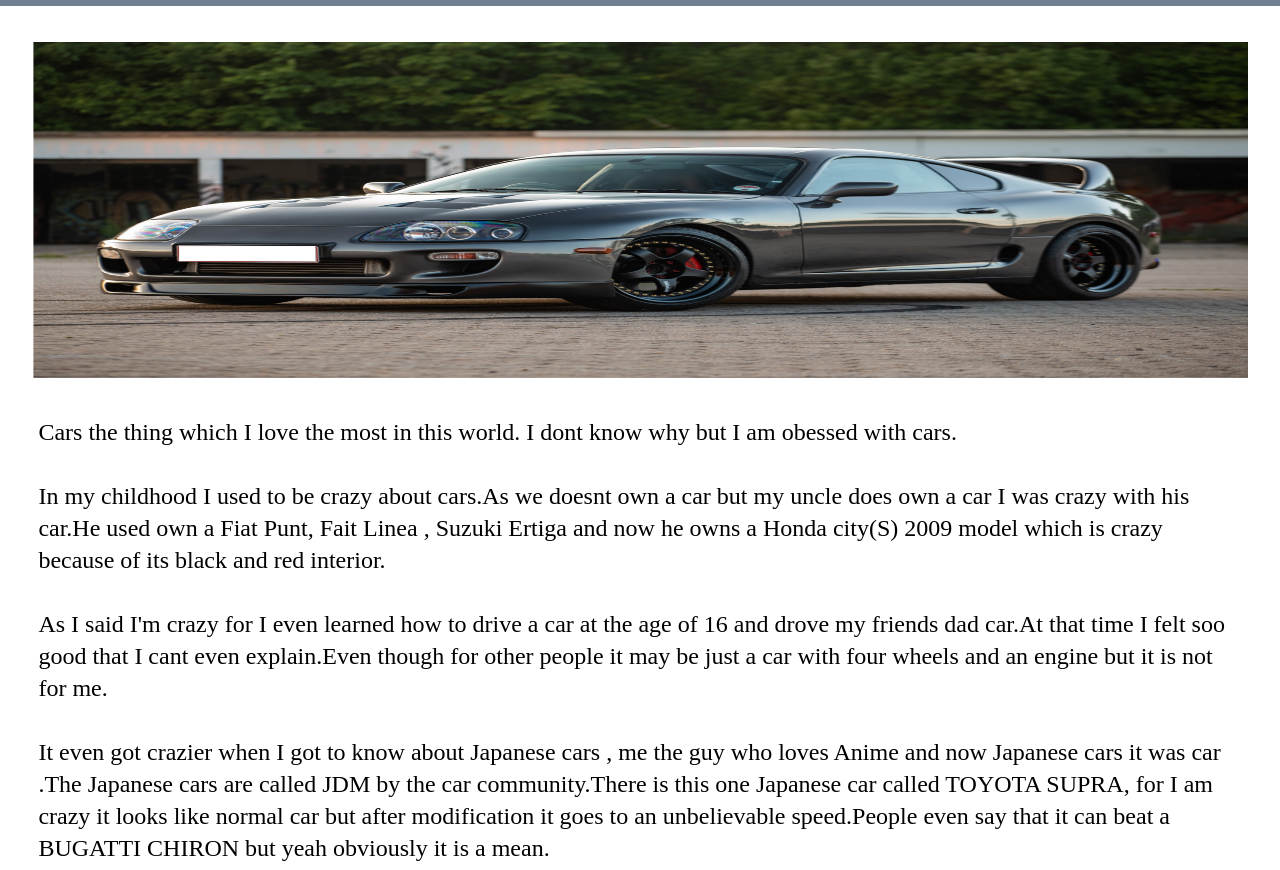
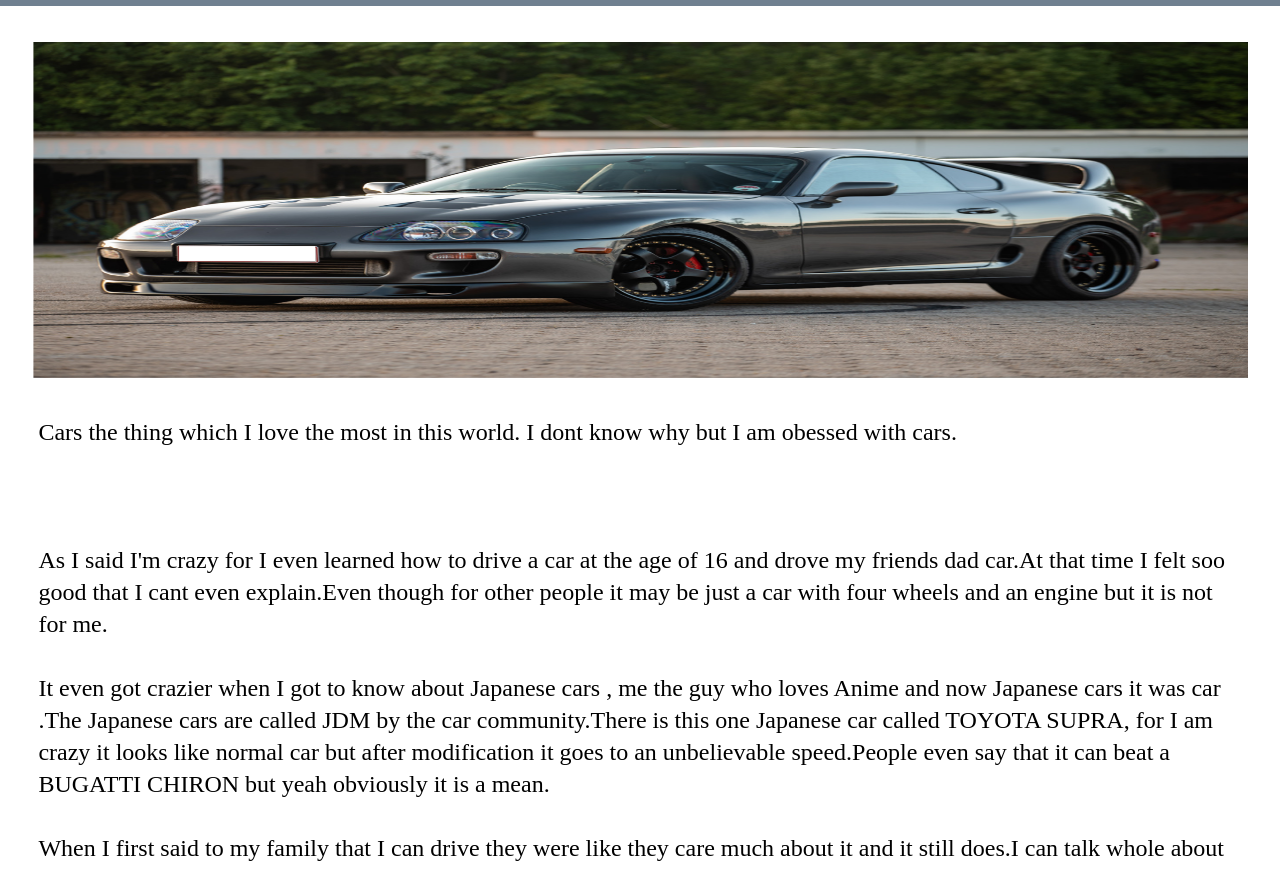
Before and after one commit to MohammedDayan03/forbearance.github.io, a plain HTML site: page cars.html in a window 1280 px wide. Shown: the part 82-952 px from the top of the page. Drawn offline with Linux system fonts and the light colour scheme.

Commit message:
cars.html

```diff
--- a/cars.html
+++ b/cars.html
@@ -28,8 +28,7 @@
 
 										<p class="car-main-blog">
 
-														Cars the thing which I love the most in this world. I dont know why but I am obessed with cars.<br><br>
-														In my childhood I used to be crazy about cars.As we doesnt own a car but my uncle does own a car I was crazy with his car.He used own a Fiat Punt, Fait Linea , Suzuki Ertiga and now he owns a Honda city(S) 2009 model which is crazy because of its black and red interior.<br><br>
+														Cars the thing which I love the most in this world. I dont know why but I am obessed with cars.<br><br><br><br>
 														 As I said I'm crazy for I even learned how to drive a car at the age of 16 and drove my friends dad car.At that time I felt soo good that I cant even explain.Even though for other people it may be just a car with four wheels and an engine but it is not for me.<br><br>
 														 It even got crazier when I got to know about Japanese cars , me the guy who loves Anime and now Japanese cars it was car .The Japanese cars are called JDM by the car community.There is this one Japanese car called TOYOTA SUPRA, for I am crazy it looks like normal car but after modification it goes to an unbelievable speed.People even say that it can beat a BUGATTI CHIRON but yeah obviously it is a mean.<br><br>
 
```
